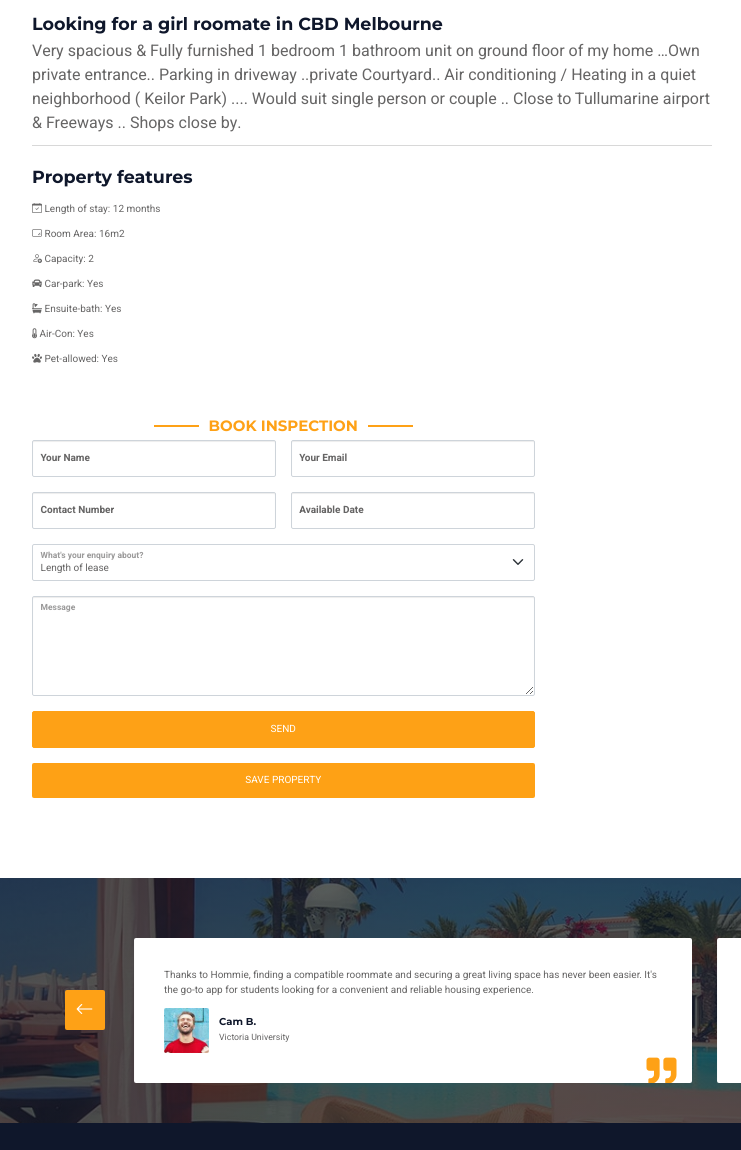
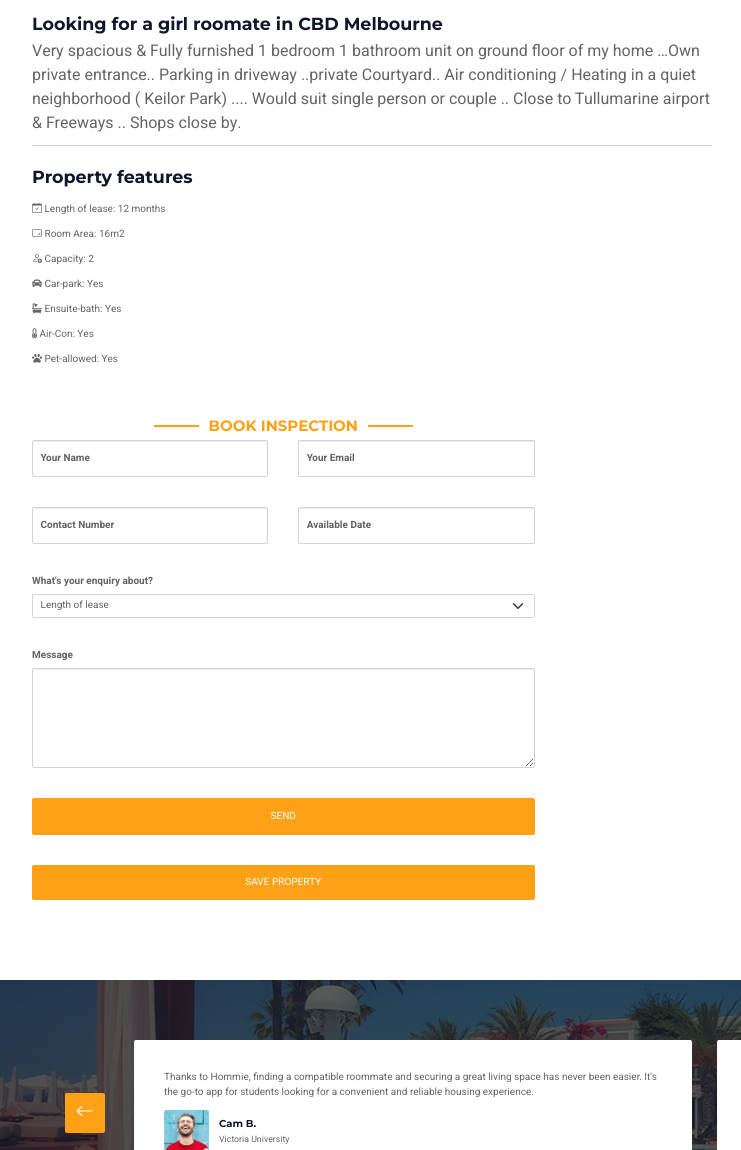
Before and after one commit to CamB102/CamB102.github.io, a website with bundled scripts: page room-details.html in a window 1280 px wide. Shown: the part 659-1809 px from the top of the page, without its empty margins (13-754 px from the left). Built offline with nearby package versions, Linux system fonts and the light colour scheme.

Commit message:
update inspection booking

```diff
--- a/room-details.html
+++ b/room-details.html
@@ -275,7 +275,7 @@
                   <h3 style="padding-bottom: 10px;">Property features</h3>
                   <div style="font-size:med;">
                     <ul type="none" style="padding-left: 0;">
-                    <li style="padding-bottom: 10px;"><i class="bi bi-calendar-check"></i> Length of stay: 12 months</li>
+                    <li style="padding-bottom: 10px;"><i class="bi bi-calendar-check"></i> Length of lease: 12 months</li>
                     <li style="padding-bottom: 10px;"><i class="bi bi-textarea-resize"></i> Room Area: 16m2</li>
                     <li style="padding-bottom: 10px;"><i class="bi bi-person-add"></i> Capacity: 2</li>
                     <li style="padding-bottom: 10px;"><i class="fa fa-car" aria-hidden="true"></i> Car-park: Yes</li>
@@ -298,7 +298,7 @@
                 </div>
               <div class="wow fadeInUp" data-wow-delay="0.2s">
                 <form>
-                  <div class="row g-4">
+                  <div class="row g-5">
                     <div class="col-md-6">
                       <div class="form-floating">
                         <input
@@ -352,23 +352,24 @@
                       </div>
                     </div>
                     <div class="col-12">
-                      <div class="form-floating">
+                      <div>
+                        <label for="select3">What's your enquiry about?</label>
                         <select class="form-select" id="select3">
                           <option value="1">Length of lease</option>
                           <option value="2">Arrange private inspection</option>
                           <option value="3">Rental application</option>
                         </select>
-                        <label for="select3">What's your enquiry about?</label>
+
                       </div>
                     </div>
                     <div class="col-12">
-                      <div class="form-floating">
+                      <div>
+                        <label for="message">Message</label>
                         <textarea
                           class="form-control"
                           id="message"
                           style="height: 100px"
                         ></textarea>
-                        <label for="message">Message</label>
                       </div>
                     </div>
                     <div class="col-12">
```
